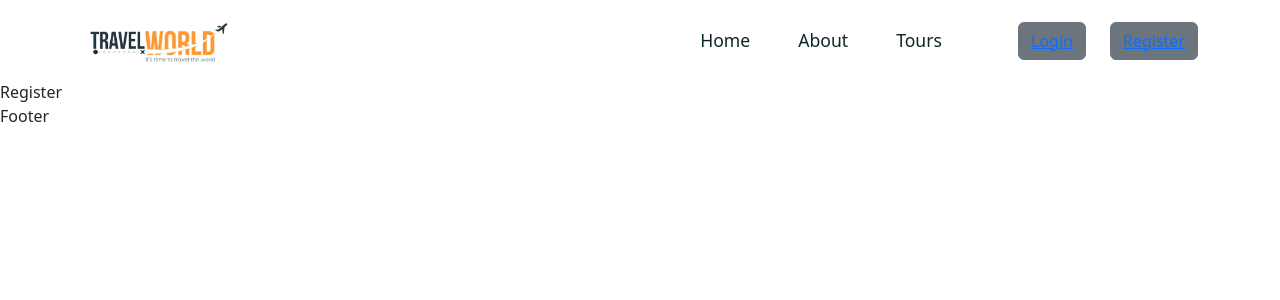
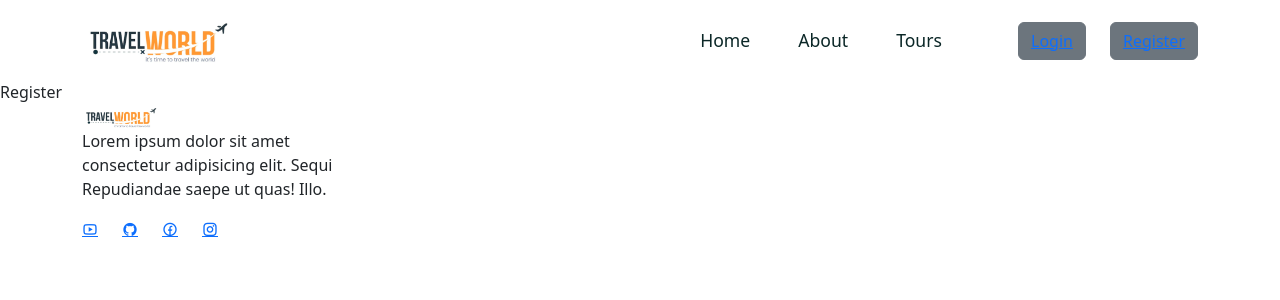
Before and after one commit to Billyrosecodes/Tour_app, a React (Create React App) app in the folder frontend/: page /register in a window 1280 px wide. Shown: the top 300 px of the page. Built offline with nearby package versions, Linux system fonts and the light colour scheme; a web font is replaced by a local one.

Commit message:
adding in the footer

```diff
--- a/frontend/src/components/Footer/Footer.jsx
+++ b/frontend/src/components/Footer/Footer.jsx
@@ -1,9 +1,73 @@
-import React from 'react'
+import React from "react";
+import "./footer.css";
+
+import { Container, Row, Col, ListGroup, ListGroupItem } from "reactstrap";
+import { Link } from "react-router-dom";
+import logo from "../../assets/images/logo.png";
+
+const quick_links = [
+  {
+    path: "/home",
+    display: "Home",
+  },
+  {
+    path: "/about",
+    display: "About",
+  },
+  {
+    path: "/tours",
+    display: "Tours",
+  },
+];
+
+const quick_links2 = [
+  {
+    path: "/gallery",
+    display: "Gallery",
+  },
+  {
+    path: "/login",
+    display: "Login",
+  },
+  {
+    path: "/register",
+    display: "Register",
+  },
+];
 
 const Footer = () => {
   return (
-    <div>Footer</div>
-  )
-}
+    <footer className="footer">
+      <Container>
+        <Row>
+          <Col lg="3">
+            <div className="logo">
+              <img src={logo} alt="" />
+              <p>
+                Lorem ipsum dolor sit amet consectetur adipisicing elit. Sequi
+                Repudiandae saepe ut quas! Illo.
+              </p>
 
-export default Footer
+              <div className="social_links d-flex align-items-center gap-4">
+                <span>
+                  <Link to="#"><i class='ri-youtube-line'></i></Link>
+                </span>
+                <span>
+                  <Link to="#"><i class='ri-github-fill'></i></Link>
+                </span>
+                <span>
+                  <Link to="#"><i class='ri-facebook-circle-line'></i></Link>
+                </span>
+                <span>
+                  <Link to="#"><i class='ri-instagram-line'></i></Link>
+                </span>
+              </div>
+            </div>
+          </Col>
+        </Row>
+      </Container>
+    </footer>
+  );
+};
+
+export default Footer;
```
Also changed, not shown: frontend/src/components/Footer/footer.css (added).
